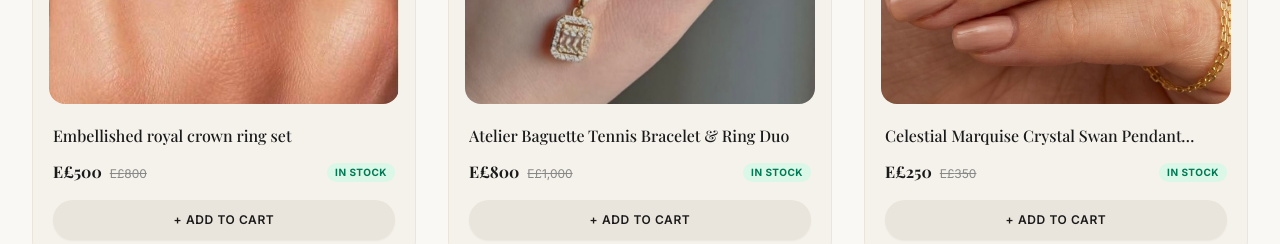
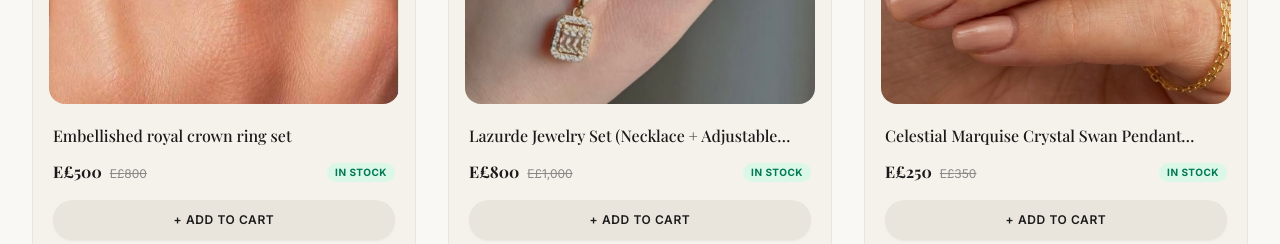
Before and after one commit to ELLEBOUDY/Celine-Jewelry-website, a React (Vite) app: page / in a window 1280 px wide. Shown: the part 1340-1584 px from the top of the page. Built offline with nearby package versions, Linux system fonts and the light colour scheme; a web font is replaced by a local one.

Commit message:
Updates product data and imagery
Renames and updates the description for an existing jewelry set.
Replaces the primary and secondary images for a product with the newly added `gold-bar-pendant.png`.

```diff
--- a/src/data/products.js
+++ b/src/data/products.js
@@ -57,8 +57,8 @@ export const productsData = [
   // },
   {
     id: 'laura-baguette-wrist-set',
-    nameEn: 'Atelier Baguette Tennis Bracelet & Ring Duo',
-    nameAr: 'دويتو انسيال وخاتم الباجيت الماسي للسهرة',
+    nameEn: 'Lazurde Jewelry Set (Necklace + Adjustable Bracelet + Ring)',
+    nameAr: 'طقم لازوردي (سلسلة + انسيال شدات + خاتم)',
     category: 'bracelets',
     categoryLabelEn: 'Bangles & Bracelets',
     categoryLabelAr: 'غوايش وأساور',
@@ -166,9 +166,9 @@ export const productsData = [
     categoryLabelAr: 'سلاسل وأعقاد',
     price: 300,
     originalPrice: 450,
-    image: './public/images/15475be2-4d9e-4c4d-9aa1-14dd69b9bba6.png',
+    image: '/images/gold-bar-pendant.png',
     images: [
-      './public/images/15475be2-4d9e-4c4d-9aa1-14dd69b9bba6.png',
+      '/images/gold-bar-pendant.png',
       '/images/gold-bar-necklace.jpg',
     ],
     badge: 'CLASSIC',
```
Also changed, not shown: 1 other file (tests, documents, lock files or other folders).
